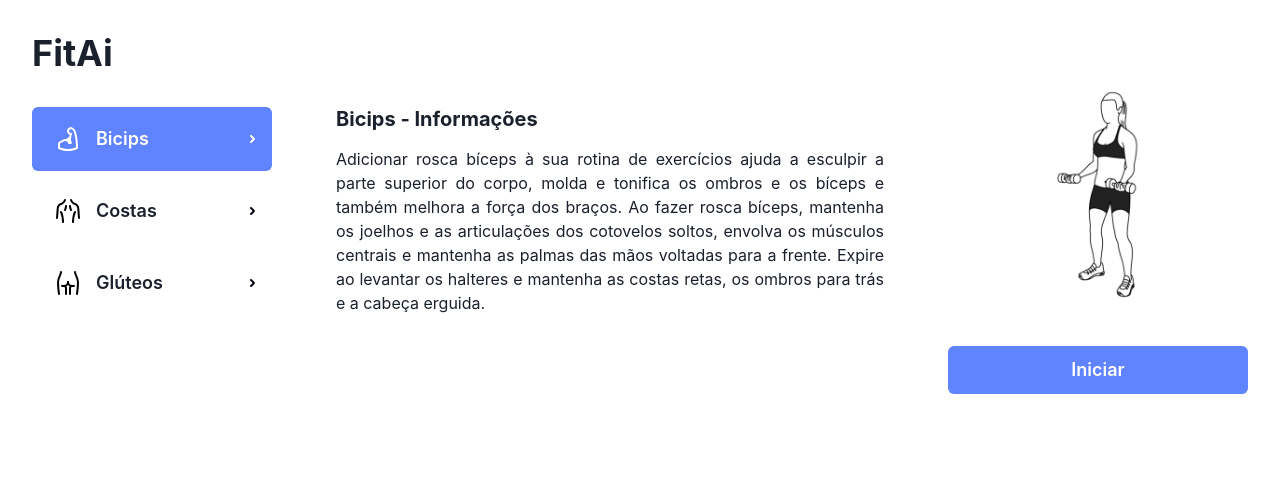
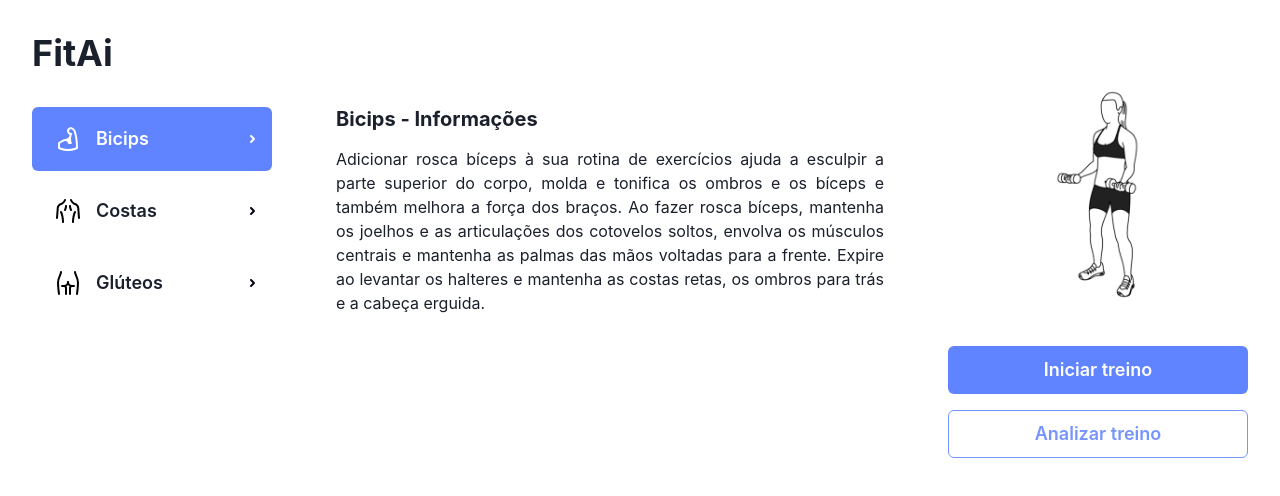
Before and after one commit to rafaelomodei/fitAI, a React (Create React App) app: page /home in a window 1280 px wide. Shown: the top 496 px of the page. Built offline with nearby package versions, Linux system fonts and the light colour scheme.

Commit message:
feat: added button analyze training

```diff
--- a/src/components/organisms/ContentTraining/index.tsx
+++ b/src/components/organisms/ContentTraining/index.tsx
@@ -3,7 +3,12 @@ import { useNavigate } from 'react-router-dom';
 import useDevices from '../../../hooks/useDevicesHook';
 import { useTrainingStore } from '../../../providers/Training';
 
-const ContentTraining = () => {
+interface IContentTraining {
+  setAnalyzeTraining: React.Dispatch<React.SetStateAction<boolean>>;
+}
+
+const ContentTraining = (props: IContentTraining) => {
+  const { setAnalyzeTraining } = props;
   const { trainingSelected } = useTrainingStore();
   const { isMobile, isTablet, isDesktop } = useDevices();
   const navigate = useNavigate();
@@ -35,18 +40,30 @@ const ContentTraining = () => {
           backgroundRepeat='no-repeat'
           backgroundImage={trainingSelected?.gif}
         />
+        <Flex flexDirection='column' w='100%' gap={4}>
           <Button
             w='100%'
             bg='primary'
             color='white'
             size='lg'
             mt={16}
+            _hover={{ backgroundColor: 'primary90' }}
+            onClick={() => navigate('/treino')}
+          >
+            Iniciar treino
+          </Button>
+          <Button
+            w='100%'
+            variant='outline'
+            color='primary90'
+            borderColor='primary90'
+            size='lg'
             mb={9}
-          _hover={{ backgroundColor: 'primary90' }}
-          onClick={() => navigate('/training')}
+            onClick={() => setAnalyzeTraining(true)}
           >
-          Iniciar
+            Analizar treino
           </Button>
+        </Flex>
       </Flex>
     </Flex>
   );
```
Lines whose indentation alone changed are shown as unchanged.
